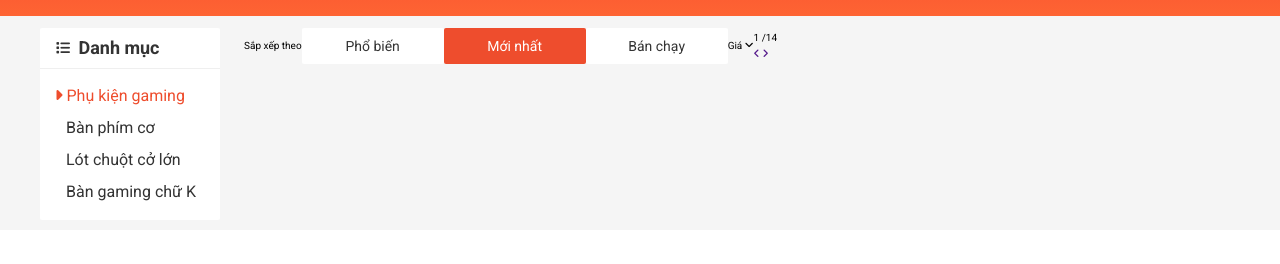
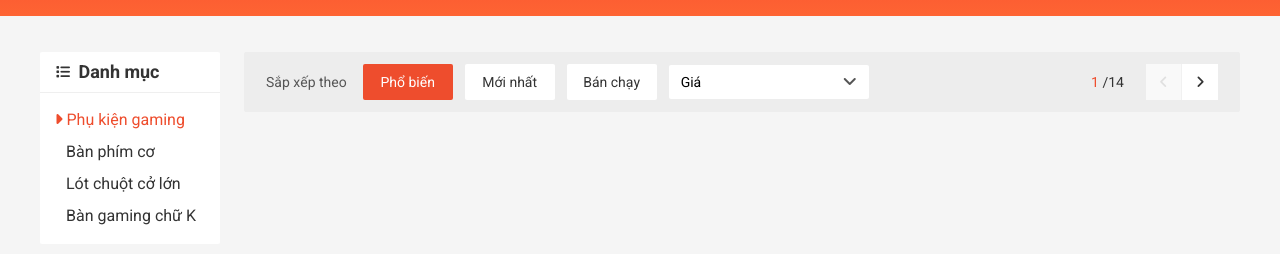
Before and after one commit to Binsoo28/shopee, a plain HTML site: page index.html in a window 1280 px wide. Shown: the part 104-368 px from the top of the page. Drawn offline with nearby package versions, Linux system fonts and the light colour scheme.

Commit message:
update 4

```diff
--- a/assets/css/base.css
+++ b/assets/css/base.css
@@ -118,3 +118,22 @@ html {
     padding: 0 8px;
 
 }
+/* seclection */
+.seclect-input{
+    position: relative;
+    padding: 0 1.2rem;
+    border-radius: .2rem;
+    height: 3.4rem;
+    min-width: 20rem;
+    background-color: var(--white-color);
+    display: flex;
+    justify-content: space-between;
+    align-items: center;
+}
+.seclect-input__label{
+    font-size: 1.4rem;
+}
+.seclect-input__icon{
+    font-size: 1.6rem;
+    color: #555;
+}
--- a/assets/css/main.css
+++ b/assets/css/main.css
@@ -738,7 +738,7 @@
 /* app container */
 .app__container{
     background-color: #f5f5f5;
-    padding-top: 1.2rem;
+    padding-top: 3.6rem;
 }
 .category{
     background-color: var(--white-color);
@@ -792,9 +792,87 @@
 .home-filter{
     display: flex;
     align-items: center;
+    background-color: #ededed;
+    height: 6rem;
+    padding: 1.2rem 2.2rem;
+    border-radius: 2px;
 }
 .home-filter__page-control-icon{
     text-decoration: none;
 }
 .home-filter__page-control{
 }
+.home-filter__lable{
+    font-size: 1.4rem;
+    color: #555555;
+    margin-right: 1.6rem;
+}
+.home-filter__btn{
+    margin-right: 1.2rem;
+    min-width: 9rem;
+}
+.seclect-input__list{
+    position: absolute;
+    list-style: none;
+    margin: .1rem;
+    padding-left: 0;
+    left: 0;
+    right: 0;
+    background-color: var(--white-color);
+    top: 100%;
+    border-radius: .2rem;
+    display: none;
+    animation: fadeIn ease-in 0.25s;
+}
+.seclect-input__item--pad-top1{
+    padding: 2rem 1.6rem 1rem 1.6rem   ;
+}
+.seclect-input__item--pad-top2{
+   padding: 1rem 1.6rem 2rem 1.6rem;
+}
+.seclect-input__item-text{
+   text-decoration: none;
+   font-size: 1.5rem;
+   color: var(--text-color);
+}
+.seclect-input:hover .seclect-input__list{
+    display: block;
+}
+.seclect-input__item-text:hover{
+    color: var(--primary-color);
+}
+.home-filter__page{
+    margin-left: auto;
+    display: flex;
+    align-items: center;
+}
+.home-filter__page-number{
+    font-size: 1.4rem;
+    color: var(--text-color);
+    margin-right: 2.2rem;
+}
+.home-filter__page-current{
+    color: var(--primary-color);
+}
+.home-filter__page-control{
+    display: flex;
+    width: 7.2rem;
+    height: 3.6rem;
+}
+.home-filter__page-control-icon{
+    position: relative;
+    flex: 1;
+    display: flex;
+    align-items: center;
+    justify-content: space-around;
+    background-color: var(--white-color);
+}
+.home-filter__page-control-icon{
+    color: var(--text-color);
+    font-size: 1.4rem;
+}
+.home-filter__page-control-icon:first-child{
+    border-right: 1px solid #f1f1f1;
+    background-color: #f9f9f9;
+    color: #e0e0e0;
+}
--- a/index.html
+++ b/index.html
@@ -275,12 +275,20 @@
                 <div class="grid__column-10">
                     <div class="home-filter">
                         <span class="home-filter__lable">Sắp xếp theo</span>
-                        <button class="btn">Phổ biến</button>
-                        <button class="btn btn--primary">Mới nhất</button>
-                        <button class="btn">Bán chạy</button>
+                        <button class="home-filter__btn btn btn--primary">Phổ biến</button>
+                        <button class="home-filter__btn btn ">Mới nhất</button>
+                        <button class="home-filter__btn btn">Bán chạy</button>
                         <div class="seclect-input">
                             <span class="seclect-input__label">Giá</span>
-                            <i class="fas fa-angle-down"></i>
+                            <i class="seclect-input__icon fas fa-angle-down"></i>
+                            <ul class="seclect-input__list">
+                                <li class="seclect-input__item seclect-input__item--pad-top1">
+                                    <a href="" class="seclect-input__item-text ">Giá: Thấp đến cao</a>
+                                </li>
+                                <li class="seclect-input__item seclect-input__item--pad-top2">
+                                    <a href="" class="seclect-input__item-text">Giá: Cao đến thấp</a>
+                                </li>
+                            </ul>
                         </div>
                         <div class="home-filter__page">
                             <span class="home-filter__page-number">
@@ -289,11 +297,11 @@
                             </span>
                             <div class="home-filter__page-control">
                                 <a class="home-filter__page-control-icon" href="">
-                                    <i class="fa-solid fa-angle-left"></i>
+                                    <i class="fa-solid fa-angle-left home-filter__page-control--separate"></i>
                                 </a>
                                 <a class="home-filter__page-control-icon" href="">
 
-                                    <i class="fa-solid fa-angle-right"></i>
+                                    <i class="fa-solid fa-angle-right page-icon"></i>
                                 </a>
                             </div>
                         </div>
```
